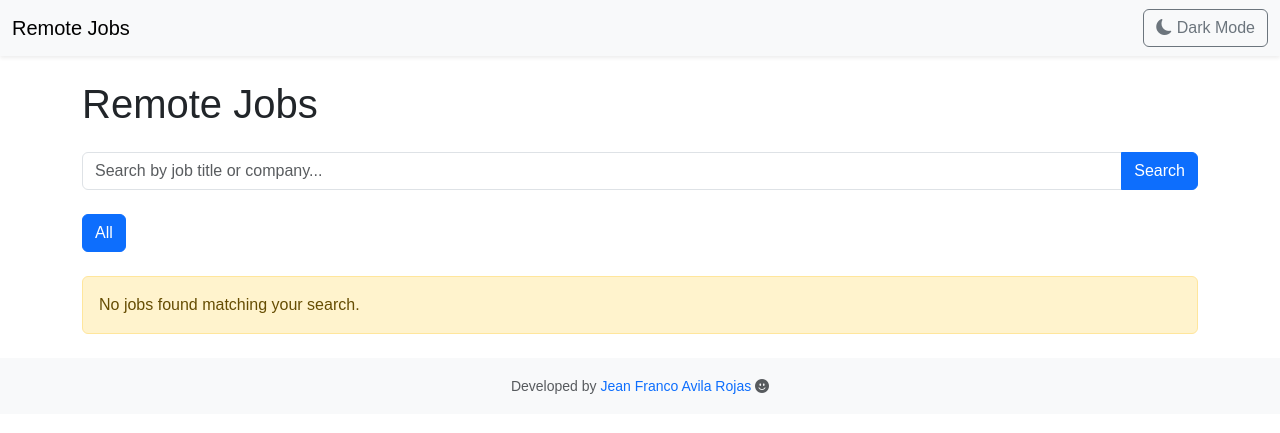
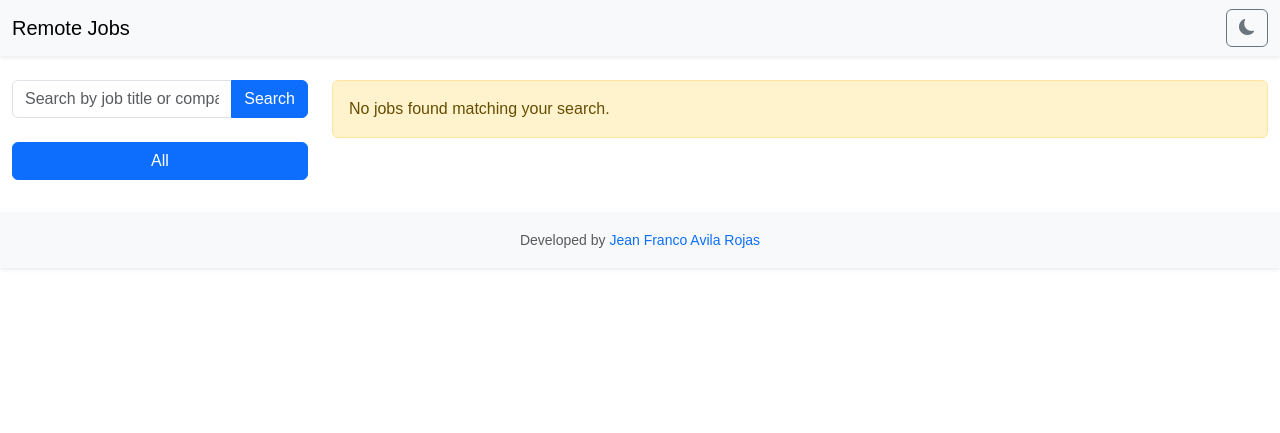
Before and after one commit to jeanavilarojas/remote-jobs-flask, a Flask app: page / in a window 1280 px wide. Shown: the top 433 px of the page. Run offline with Flask 3, Linux system fonts and the light colour scheme; data that the repository does not hold is empty.

Commit message:
UI improvements

```diff
--- a/app.py
+++ b/app.py
@@ -12,7 +12,7 @@ def index():
     category = request.args.get("category", "")
     query = request.args.get("q", "").lower()
     page = int(request.args.get("page", 1))
-    per_page = 10  # Jobs per page
+    per_page = 20  # Jobs per page
 
     response = requests.get(API_URL)
     data = response.json()
--- a/templates/base.html
+++ b/templates/base.html
@@ -1,9 +1,9 @@
 <!DOCTYPE html>
-<html lang="en" data-bs-theme="light">
+<html lang="en">
 <head>
     <meta charset="UTF-8">
     <meta name="viewport" content="width=device-width, initial-scale=1">
-    <title>{% block title %}Remote Jobs{% endblock %}</title>
+    <title>Remote Jobs</title>
     <!-- Bootstrap 5 -->
     <link rel="stylesheet" href="https://cdn.jsdelivr.net/npm/bootstrap@5.3.7/dist/css/bootstrap.min.css">
     <link rel="stylesheet" href="https://cdn.jsdelivr.net/npm/bootstrap-icons@1.13.1/font/bootstrap-icons.min.css">
@@ -11,27 +11,24 @@
     <link rel="stylesheet" href="{{ url_for('static', filename='style.css') }}">
 </head>
 <body class="bg-body">
-<nav class="navbar navbar-expand-lg bg-body-tertiary shadow-sm">
+<nav class="navbar bg-body-tertiary shadow-sm py-2">
     <div class="container-fluid">
         <a class="navbar-brand" href="/">Remote Jobs</a>
         <button class="btn btn-outline-secondary" id="theme-toggle">
-            <i class="bi"></i> <span>Mode</span>
+            <i class="bi"></i>
         </button>
     </div>
 </nav>
 
-<main class="container my-4">
+<main class="container-fluid my-4">
     {% block content %}{% endblock %}
 </main>
 
-<footer class="footer bg-body-tertiary py-3">
-    <div class="container text-center">
+<footer class="footer bg-body-tertiary shadow-sm py-3">
+    <div class="container-fluid text-center">
         <small class="text-muted">
             Developed by
-            <a href="https://www.linkedin.com/in/jeanfrancoavila" target="_blank" rel="noopener" class="text-decoration-none">
-                Jean Franco Avila Rojas
-            </a>
-            <i class="bi bi-emoji-smile-fill"></i>
+            <a href="https://www.linkedin.com/in/jeanfrancoavila" target="_blank" rel="noopener" class="text-decoration-none">Jean Franco Avila Rojas</a>
         </small>
     </div>
 </footer>
@@ -41,19 +38,17 @@
 <script>
     const themeToggle = document.getElementById("theme-toggle");
     const icon = themeToggle.querySelector("i.bi");
-    const text = themeToggle.querySelector("span");
 
     // Load saved theme or default
     let currentTheme = localStorage.getItem("theme") || "light";
 
-    // Función para actualizar la UI según el tema
+    // Update the UI based on the theme
     const updateThemeUI = (theme) => {
         document.documentElement.setAttribute("data-bs-theme", theme);
         icon.className = theme === "light" ? "bi bi-moon-fill" : "bi bi-sun-fill";
-        text.textContent = theme === "light" ? "Dark Mode" : "Light Mode";
     }
 
-    // Inicializar tema
+    // Initialize theme
     updateThemeUI(currentTheme);
 
     // Switch on click
--- a/templates/index.html
+++ b/templates/index.html
@@ -1,37 +1,34 @@
 {% extends "base.html" %}
 
-{% block title %}Remote Jobs{% endblock %}
-
 {% block content %}
-<h1 class="mb-4">Remote Jobs</h1>
-
+<div class="row">
+    <div class="col-lg-3">
         <!-- Search box -->
         <form method="get" action="/" class="mb-4">
             <div class="input-group">
-        <input type="text" name="q" class="form-control" placeholder="Search by job title or company..."
-               value="{{ query }}">
+                <input type="text" name="q" class="form-control" placeholder="Search by job title or company..." value="{{ query }}">
                 <button class="btn btn-primary" type="submit">Search</button>
             </div>
-    <!-- Keep the selected category if exists -->
             {% if selected_category %}
             <input type="hidden" name="category" value="{{ selected_category }}">
             {% endif %}
         </form>
 
         <!-- Category filters -->
-<div class="mb-4">
-    <a href="/" class="btn {% if not selected_category %}btn-primary{% else %}btn-outline-primary{% endif %}">
+        <div>
+            <a href="/"
+               class="btn {% if not selected_category %}btn-primary{% else %}btn-outline-primary{% endif %} mb-2 d-block">
                 All
             </a>
             {% for cat in categories %}
             <a href="/?category={{ cat }}"
-       class="btn {% if selected_category == cat %}btn-primary{% else %}btn-outline-primary{% endif %}">
+               class="btn {% if selected_category == cat %}btn-primary{% else %}btn-outline-primary{% endif %} mb-2 d-block">
                 {{ cat }}
             </a>
             {% endfor %}
         </div>
-
-<!-- Results -->
+    </div>
+    <div class="col-lg-9">
         {% if jobs %}
         <div class="row">
             {% for job in jobs %}
@@ -48,22 +45,20 @@
             {% endfor %}
         </div>
 
-<!-- Pagination -->
+        <!-- Paginación abajo a la derecha -->
+        <div class="d-flex justify-content-end">
             <nav aria-label="Page navigation">
-    <ul class="pagination justify-content-center">
-        <!-- Previous button -->
+                <ul class="pagination">
+                    <!-- Previous -->
                     {% if page > 1 %}
                     <li class="page-item">
                         <a class="page-link"
                            href="/?category={{ selected_category }}&q={{ query }}&page={{ page - 1 }}">Previous</a>
                     </li>
                     {% else %}
-        <li class="page-item disabled">
-            <span class="page-link">Previous</span>
-        </li>
+                    <li class="page-item disabled"><span class="page-link">Previous</span></li>
                     {% endif %}
 
-        <!-- Page numbers with limit -->
                     {% set start_page = page - 2 if page - 2 > 0 else 1 %}
                     {% set end_page = page + 2 if page + 2 < total_pages else total_pages %}
 
@@ -73,7 +68,8 @@
 
                     {% for p in range(start_page, end_page + 1) %}
                     <li class="page-item {% if p == page %}active{% endif %}">
-            <a class="page-link" href="/?category={{ selected_category }}&q={{ query }}&page={{ p }}">{{ p }}</a>
+                        <a class="page-link" href="/?category={{ selected_category }}&q={{ query }}&page={{ p }}">{{
+                            p }}</a>
                     </li>
                     {% endfor %}
 
@@ -81,22 +77,23 @@
                     <li class="page-item disabled"><span class="page-link">...</span></li>
                     {% endif %}
 
-        <!-- Next button -->
+                    <!-- Next -->
                     {% if page < total_pages %}
                     <li class="page-item">
-            <a class="page-link" href="/?category={{ selected_category }}&q={{ query }}&page={{ page + 1 }}">Next</a>
+                        <a class="page-link"
+                           href="/?category={{ selected_category }}&q={{ query }}&page={{ page + 1 }}">Next</a>
                     </li>
                     {% else %}
-        <li class="page-item disabled">
-            <span class="page-link">Next</span>
-        </li>
+                    <li class="page-item disabled"><span class="page-link">Next</span></li>
                     {% endif %}
                 </ul>
             </nav>
+        </div>
         {% else %}
-<!-- No results message -->
         <div class="alert alert-warning" role="alert">
             No jobs found matching your search.
         </div>
         {% endif %}
+    </div>
+</div>
 {% endblock %}
```
Lines whose indentation alone changed are shown as unchanged.
